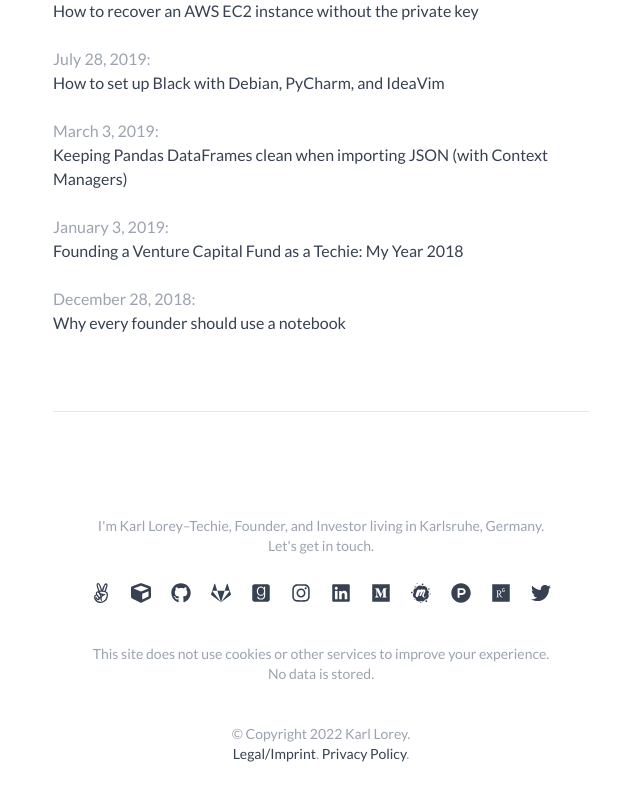
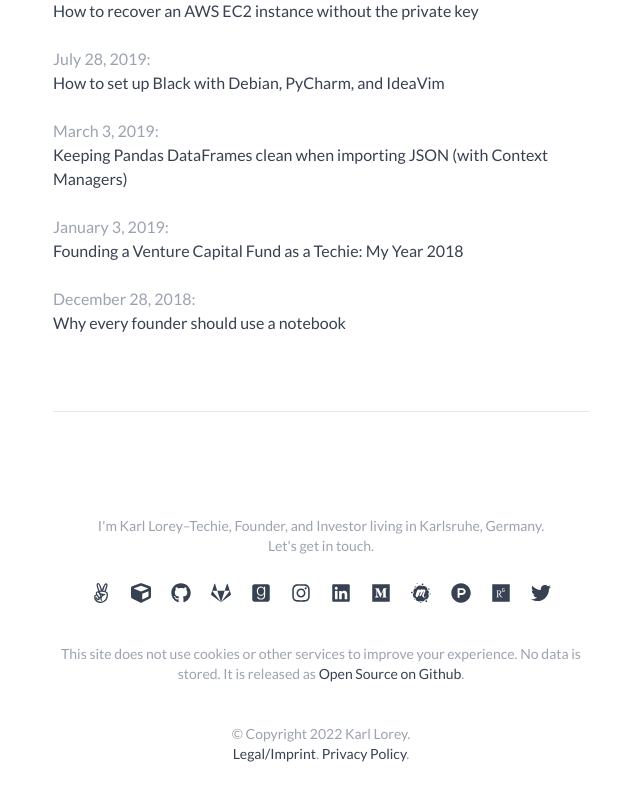
Before and after one commit to lorey/karllorey.com, a Next.js app: page /blog in a window 1280 px wide. Shown: the part 1118-1918 px from the top of the page, without its empty margins (319-959 px from the left). Built offline with nearby package versions, Linux system fonts and the light colour scheme.

Commit message:
Link to source in footer

```diff
--- a/components/footer.js
+++ b/components/footer.js
@@ -20,8 +20,9 @@ export default function Footer() {
                 <a href="https://twitter.com/karllorey" target="_blank"><FaTwitter className="inline" /></a>
             </p>
             <p className="mt-5">
-                This site does not use cookies or other services to improve your experience.<br/>
+                This site does not use cookies or other services to improve your experience.
                 No data is stored.
+                It is released as <Link href="https://github.com/lorey/karllorey.com">Open Source on Github</Link>.
             </p>
             <p className="mt-5">
                 © Copyright 2022 Karl Lorey.<br />
```
